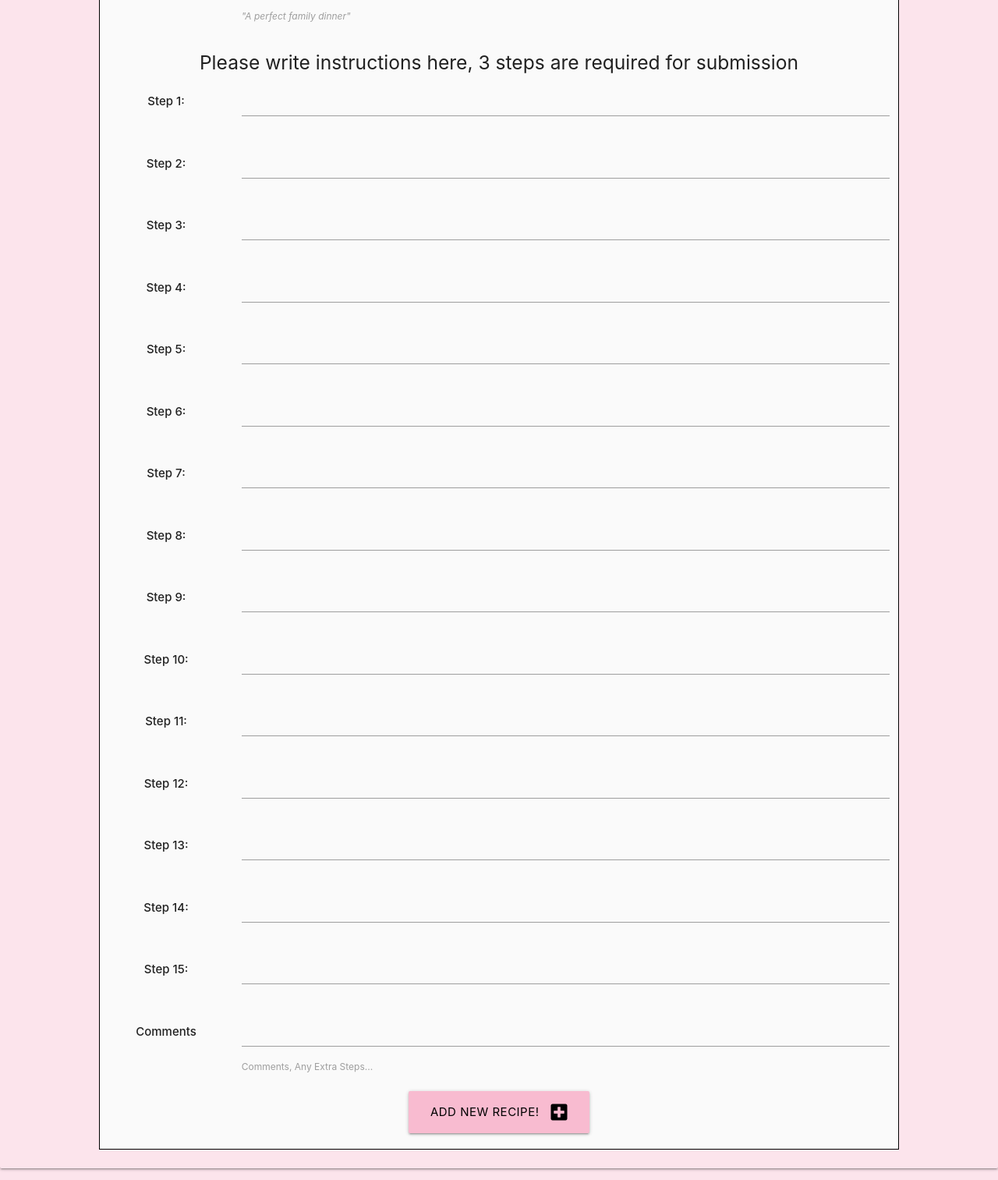
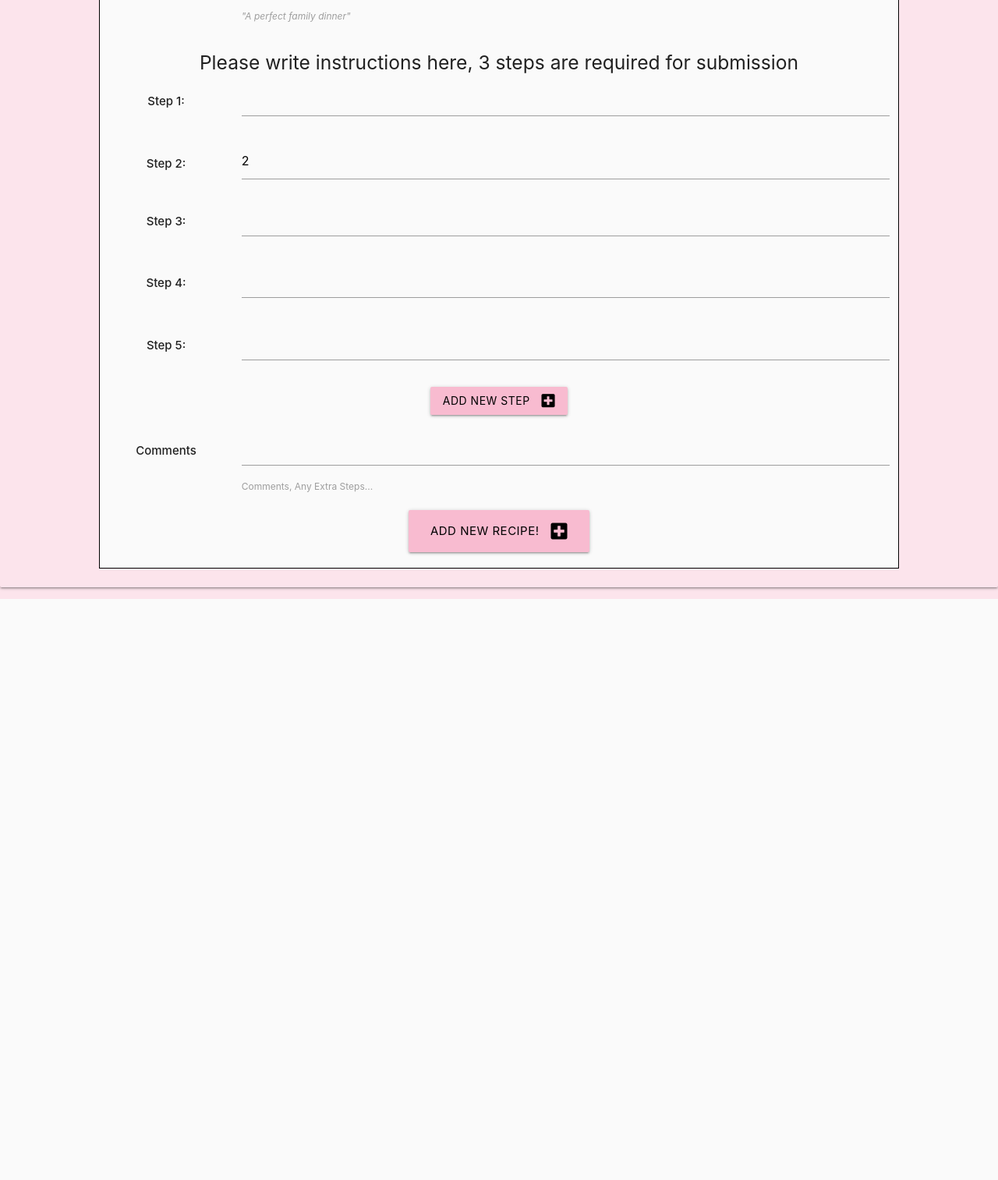
Before and after one commit to coolusername244/recipe-blog, a Flask app: page /add-recipe in a window 1280 px wide. Shown: the part 844-2357 px from the top of the page at 78% size. After the commit the page ends 1612 px from the top, so only its background shows below. Run offline with Flask 2, Linux system fonts and the light colour scheme; a database or web service that is not in the repository returns one stand-in record (values such as "Sample title"); some libraries are stand-ins or nearby versions.

Commit message:
added 'Add New Step' button on add recipe form

```diff
--- a/app.py
+++ b/app.py
@@ -48,21 +48,21 @@ def add_recipe():
             "ingredients": request.form.get("ingredients"),
             "allergy_info": request.form.get("allergy_info"),
             "description": request.form.get("description"),
-            "step_one": request.form.get("step_one"),
-            "step_two": request.form.get("step_two"),
-            "step_three": request.form.get("step_three"),
-            "step_four": request.form.get("step_four"),
-            "step_five": request.form.get("step_five"),
-            "step_six": request.form.get("step_six"),
-            "step_seven": request.form.get("step_seven"),
-            "step_eight": request.form.get("step_eight"),
-            "step_nine": request.form.get("step_nine"),
-            "step_ten": request.form.get("step_ten"),
-            "step_eleven": request.form.get("step_eleven"),
-            "step_twelve": request.form.get("step_twelve"),
-            "step_thirteen": request.form.get("step_thirteen"),
-            "step_fourteen": request.form.get("step_fourteen"),
-            "step_fifteen": request.form.get("step_fifteen"),
+            "step_1": request.form.get("step_1"),
+            "step_2": request.form.get("step_2"),
+            "step_3": request.form.get("step_3"),
+            "step_4": request.form.get("step_4"),
+            "step_5": request.form.get("step_5"),
+            "step_6": request.form.get("step_6"),
+            "step_7": request.form.get("step_7"),
+            "step_8": request.form.get("step_8"),
+            "step_9": request.form.get("step_9"),
+            "step_10": request.form.get("step_10"),
+            "step_11": request.form.get("step_11"),
+            "step_12": request.form.get("step_12"),
+            "step_13": request.form.get("step_13"),
+            "step_14": request.form.get("step_14"),
+            "step_15": request.form.get("step_15"),
             "comments": request.form.get("comments")
         }
         mongo.db.recipes.insert_one(recipe)
--- a/static/js/script.js
+++ b/static/js/script.js
@@ -1,4 +1,19 @@
+  let i = 5
+
   $(document).ready(function(){
     $('.sidenav').sidenav({edge: "top"});
     $('select').formSelect();
+    $(this).on("click", "#add_new", function(){
+        i++;
+        let html = `<div class="row step">
+                        <div class="input-field col s2 center">
+                            <strong class="">Step ${i}:</strong>
+                        </div>
+                        <div class="div col s10">
+                            <textarea id="step_${i}" name="step_${i}" minlength="5" class="materialize-textarea validate required"></textarea>
+                            <label for="step_${i}"></label>
+                        </div>
+                    </div>`
+        $('.steps').append(html);
+    });
   });
--- a/templates/add_recipe.html
+++ b/templates/add_recipe.html
@@ -1,7 +1,7 @@
 {% extends 'base.html' %}
 {% block content %}
 <div class="row card-panel pink lighten-5">
-            <form class="col offset-s1 s10 grey lighten-5 form-border" method="POST" action="{{ url_for('add_recipe') }}">
+            <form class="col offset-s1 s10 grey lighten-5 form-border form" method="POST" action="{{ url_for('add_recipe') }}">
                 <div class="center">
                     <h4>
                         Write your new recipe here!
@@ -93,173 +93,73 @@
                         <label for="description"><em>"A perfect family dinner"</em></label>
                     </div>
                 </div>
+                <div class="steps">
                     <!-- steps -->
                     <div class="div col s12 center">
                         <h5>Please write instructions here, 3 steps are required for submission</h5>
                     </div>
-                <!-- step one -->
+                    <!-- step 1 -->
                     <div class="row">
                         <div class="input-field col s2 center">
                             <strong class="">Step 1:</strong>
                         </div>
                         <div class="div col s10">
-                        <textarea id="step_one" name="step_one" minlength="5"
+                            <textarea id="step_1" value="1" name="step_1" minlength="5"
                                 class="materialize-textarea validate required"></textarea>
-                        <label for="step_one"></label>
+                            <label for="step_1"></label>
                         </div>
                     </div>
-                <!-- step two -->
+                    <!-- step 2 -->
                     <div class="row">
                         <div class="input-field col s2 center">
                             <strong class="">Step 2:</strong>
                         </div>
                         <div class="div col s10">
-                        <textarea id="step_two" name="step_two" minlength="5"
-                             class="materialize-textarea validate required"></textarea>
-                        <label for="step_two"></label>
+                            <input id="step_2" value="2" name="step_2" minlength="5"
+                                class="materialize-textarea validate required">
+                            <label for="step_2"></label>
                         </div>
                     </div>
-                <!-- step three -->
-                <div class="row">
+                    <!-- step 3 -->
+                    <div class="row step">
                         <div class="input-field col s2 center">
                             <strong class="">Step 3:</strong>
                         </div>
                         <div class="div col s10">
-                        <textarea id="step_three" name="step_three" minlength="5"
+                            <textarea id="step_3" value="3" name="step_3" minlength="5"
                                 class="materialize-textarea validate required"></textarea>
-                        <label for="step_three"></label>
+                            <label for="step_3"></label>
                         </div>
                     </div>
-                <!-- step four -->
-                <div class="row">
+                    <!-- step 4 -->
+                    <div class="row step">
                         <div class="input-field col s2 center">
                             <strong class="">Step 4:</strong>
                         </div>
                         <div class="div col s10">
-                        <textarea id="step_four" name="step_four" minlength="5"
-                             class="materialize-textarea validate"></textarea>
-                        <label for="step_four"></label>
+                            <textarea id="step_4" value="4" name="step_4" minlength="5"
+                                class="materialize-textarea validate required"></textarea>
+                            <label for="step_4"></label>
                         </div>
                     </div>
-                <!-- step five -->
-                <div class="row">
+                    <!-- step 5 -->
+                    <div class="row step">
                         <div class="input-field col s2 center">
                             <strong class="">Step 5:</strong>
                         </div>
                         <div class="div col s10">
-                        <textarea id="step_five" name="step_five" minlength="5"
-                             class="materialize-textarea validate"></textarea>
-                        <label for="step_five"></label>
+                            <textarea id="step_5" value="5" name="step_5" minlength="5"
+                                class="materialize-textarea validate required"></textarea>
+                            <label for="step_5"></label>
                         </div>
                     </div>
-                <!-- step six -->
+                </div>
+                <!-- add step -->
                 <div class="row">
-                    <div class="input-field col s2 center">
-                        <strong class="">Step 6:</strong>
-                    </div>
-                    <div class="div col s10">
-                        <textarea id="step_six" name="step_six" minlength="5"
-                             class="materialize-textarea validate"></textarea>
-                        <label for="step_six"></label>
-                    </div>
-                </div>
-                <!-- step seven -->
-                <div class="row">
-                    <div class="input-field col s2 center">
-                        <strong class="">Step 7:</strong>
-                    </div>
-                    <div class="div col s10">
-                        <textarea id="step_seven" name="step_seven" minlength="5"
-                             class="materialize-textarea validate"></textarea>
-                        <label for="step_seven"></label>
-                    </div>
-                </div>
-                <!-- step eight -->
-                <div class="row">
-                    <div class="input-field col s2 center">
-                        <strong class="">Step 8:</strong>
-                    </div>
-                    <div class="div col s10">
-                        <textarea id="step_eight" name="step_eight" minlength="5"
-                             class="materialize-textarea validate"></textarea>
-                        <label for="step_eight"></label>
-                    </div>
-                </div>
-                <!-- step nine -->
-                <div class="row">
-                    <div class="input-field col s2 center">
-                        <strong class="">Step 9:</strong>
-                    </div>
-                    <div class="div col s10">
-                        <textarea id="step_nine" name="step_nine" minlength="5"
-                             class="materialize-textarea validate"></textarea>
-                        <label for="step_nine"></label>
-                    </div>
-                </div>
-                <!-- step ten -->
-                <div class="row">
-                    <div class="input-field col s2 center">
-                        <strong class="">Step 10:</strong>
-                    </div>
-                    <div class="div col s10">
-                        <textarea id="step_ten" name="step_ten" minlength="5"
-                             class="materialize-textarea validate"></textarea>
-                        <label for="step_ten"></label>
-                    </div>
-                </div>
-                <!-- step 11 haha -->
-                <div class="row">
-                    <div class="input-field col s2 center">
-                        <strong class="">Step 11:</strong>
-                    </div>
-                    <div class="div col s10">
-                        <textarea id="step_eleven" name="step_eleven" minlength="5"
-                             class="materialize-textarea validate"></textarea>
-                        <label for="step_eleven"></label>
-                    </div>
-                </div>
-                <!-- step 12 -->
-                <div class="row">
-                    <div class="input-field col s2 center">
-                        <strong class="">Step 12:</strong>
-                    </div>
-                    <div class="div col s10">
-                        <textarea id="step_twelve" name="step_twelve" minlength="5"
-                             class="materialize-textarea validate"></textarea>
-                        <label for="step_twelve"></label>
-                    </div>
-                </div>
-                <!-- step 13 -->
-                <div class="row">
-                    <div class="input-field col s2 center">
-                        <strong class="">Step 13:</strong>
-                    </div>
-                    <div class="div col s10">
-                        <textarea id="step_thirteen" name="step_thirteen" minlength="5"
-                             class="materialize-textarea validate"></textarea>
-                        <label for="step_thirteen"></label>
-                    </div>
-                </div>
-                <!-- step 14 -->
-                <div class="row">
-                    <div class="input-field col s2 center">
-                        <strong class="">Step 14:</strong>
-                    </div>
-                    <div class="div col s10">
-                        <textarea id="step_fourteen" name="step_fourteen" minlength="5"
-                             class="materialize-textarea validate"></textarea>
-                        <label for="step_fourteen"></label>
-                    </div>
-                </div>
-                <!-- step 15 -->
-                <div class="row">
-                    <div class="input-field col s2 center">
-                        <strong class="">Step 15:</strong>
-                    </div>
-                    <div class="div col s10">
-                        <textarea id="step_fifteen" name="step_fifteen" minlength="5"
-                             class="materialize-textarea validate"></textarea>
-                        <label for="step_fifteen"></label>
+                    <div class="col s12 center-align">
+                        <button type="button" id="add_new" class="btn pink lighten-4 black-text text-shadow">
+                            Add New Step <i class="fas fa-plus-square right"></i>
+                        </button>
                     </div>
                 </div>
                 <!-- comments -->
```
Also changed, not shown: templates/full_recipe.html (+9 -1 lines). Lines whose indentation alone changed are shown as unchanged.
